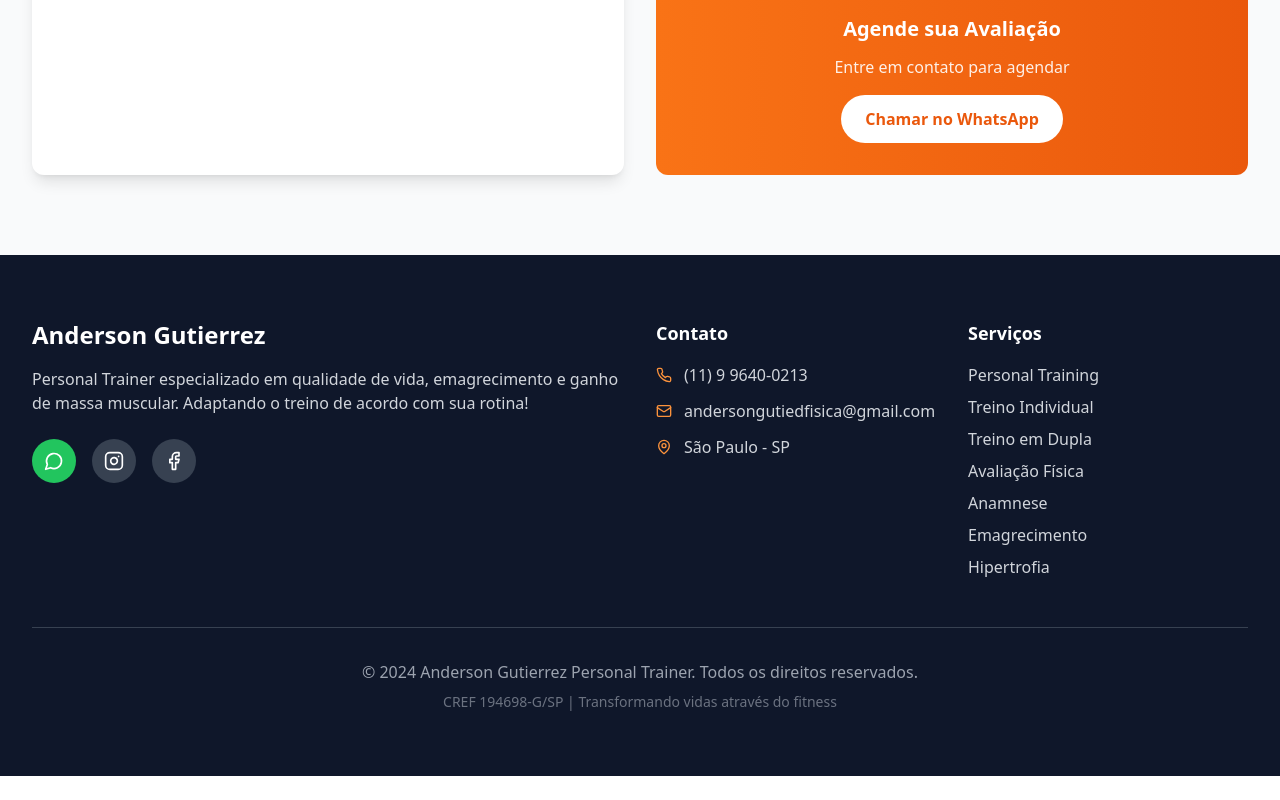
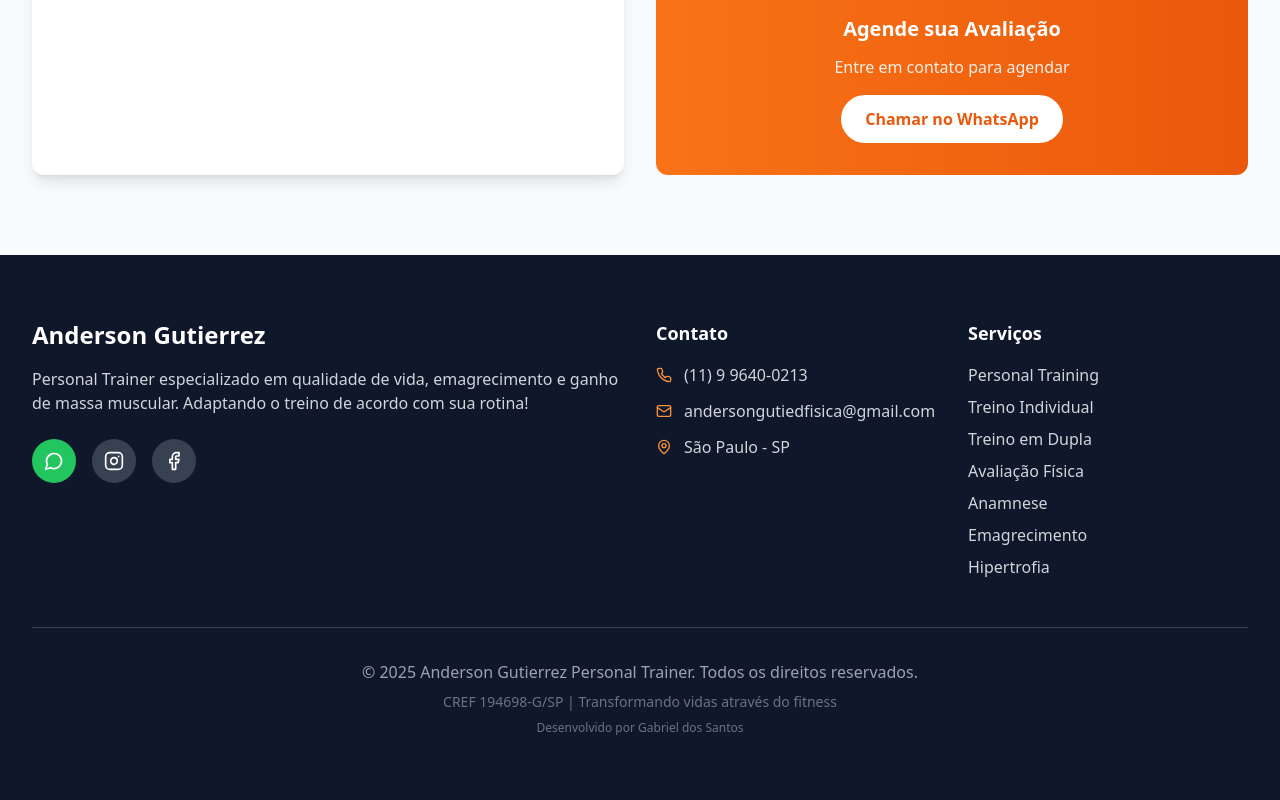
Before and after one commit to gabrielsaDRC/Personal-AndersonGutierrez, a React (Vite) app: page / in a window 1280 px wide. Shown: the part 6253-7053 px from the top of the page. Before the commit the page ends 7029 px from the top, so only its background shows below. Built offline with nearby package versions, Linux system fonts and the light colour scheme.

Commit message:
ajuste footer

```diff
--- a/src/components/Footer.tsx
+++ b/src/components/Footer.tsx
@@ -72,10 +72,13 @@ const Footer = () => {
 
         <div className="border-t border-gray-700 mt-12 sm:mt-12 pt-8 sm:pt-8 text-center">
           <p className="text-gray-400 text-base sm:text-base">
-            © 2024 Anderson Gutierrez Personal Trainer. Todos os direitos reservados.
+            © 2025 Anderson Gutierrez Personal Trainer. Todos os direitos reservados.
           </p>
           <p className="text-gray-500 text-sm sm:text-sm mt-2">
             CREF 194698-G/SP | Transformando vidas através do fitness
+          </p>
+          <p className="text-gray-500 text-xs sm:text-xs mt-2">
+            Desenvolvido por Gabriel dos Santos
           </p>
         </div>
       </div>
```
